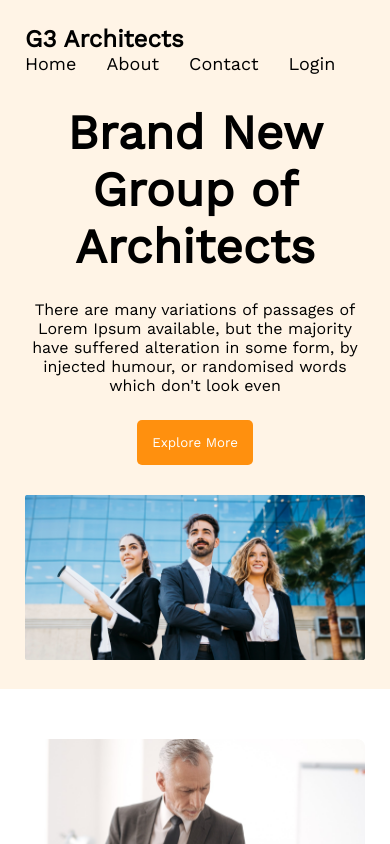
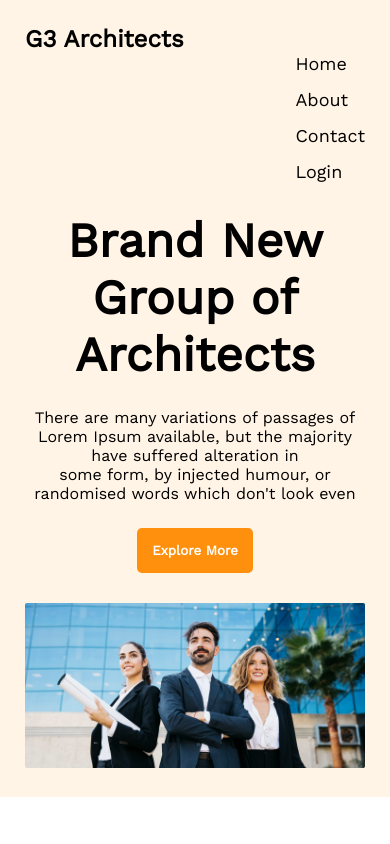
Before and after one commit to mehedi-hasan16/assignment-2, a plain HTML site: page index.html in a window 390 px wide. Shown: the top 844 px of the page. Drawn offline with nearby package versions, Linux system fonts and the light colour scheme.

Commit message:
second commit

```diff
--- a/index.html
+++ b/index.html
@@ -28,8 +28,8 @@
         <!-- header-info -->
         <section class="header-content">
 
-                <h1 class="title-text">Brand New Group of Architects</h1>
-                <p>There are many variations of passages of Lorem Ipsum available, but the majority have suffered alteration in some form, by injected humour, or randomised words which don't look even</p>
+                <h1 class="title-text">Brand New <br> Group of Architects</h1>
+                <p>There are many variations of passages of Lorem Ipsum available, but the majority have suffered alteration in <br> some form, by injected humour, or randomised words which don't look even</p>
                 <button class="btn">Explore More</button>
 
             <img src="images/banner.png" alt="">
--- a/styles/style.css
+++ b/styles/style.css
@@ -13,6 +13,7 @@
     border-radius: 5px;
     border: none;
     padding: 15px;
+    font-weight: bold;
 }
 .title-text{
     font-size: xxx-large;
@@ -195,7 +196,7 @@ footer{
     border-radius: 5px;
 
 }
-/* for responsive */
+/*responsive for small device*/
 @media only screen and (max-width:576px) {
     header{
         background: rgba(255, 144, 14, 0.1);
@@ -203,6 +204,12 @@ footer{
     }
     nav{
         flex-direction: column;
+    }
+    .nav-link ul {
+        display: flex;
+        gap: 15px;
+        flex-direction: column;
+        float: right;
     }
 
     .quick-list-img{
```
